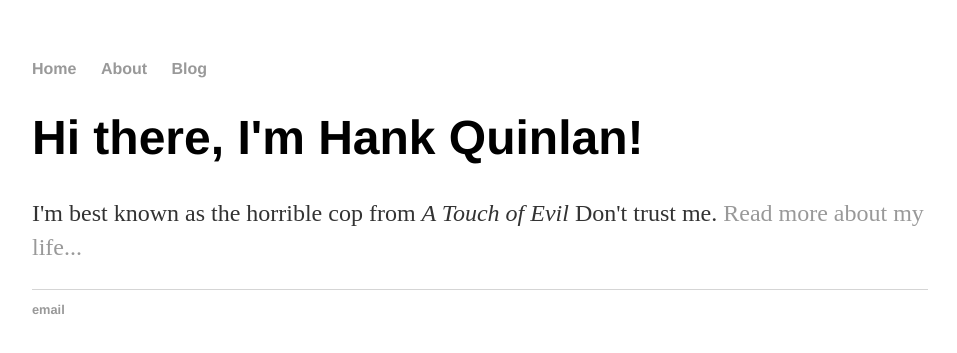
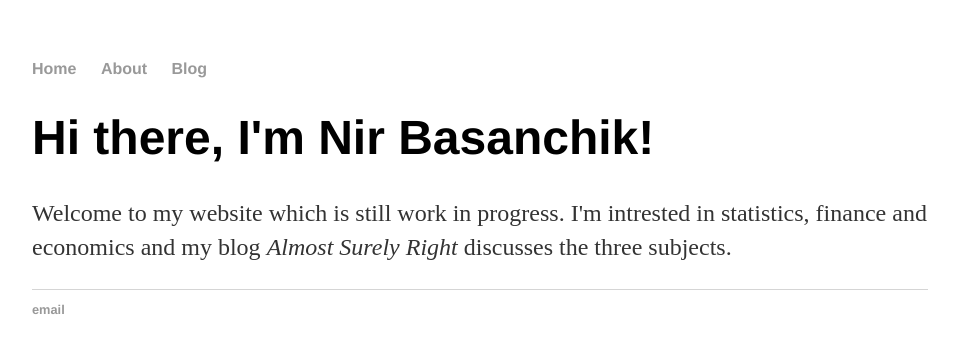
Before and after one commit to nirryde/nirryde.github.io, a Jekyll site: the page built from index.html, in a window 1280 px wide. Shown: the top 353 px of the page, without its empty margins (160-1117 px from the left). Built offline with Jekyll 4.4.1, drawn with Linux system fonts in a browser that asks for light colours.

Commit message:
Update index.html

```diff
--- a/index.html
+++ b/index.html
@@ -1,8 +1,9 @@
 ---
 layout: default
-title: Hank Quinlan, Horrible Cop
+title: Nir Basanchik
 ---
 <div class="blurb">
-	<h1>Hi there, I'm Hank Quinlan!</h1>
-	<p>I'm best known as the horrible cop from <em>A Touch of Evil</em> Don't trust me. <a href="/about">Read more about my life...</a></p>
+	<h1>Hi there, I'm Nir Basanchik!</h1>
+	<p>Welcome to my website which is still work in progress.
+	I'm intrested in statistics, finance and economics and my blog <em>Almost Surely Right</em> discusses the three subjects.</p>
 </div><!-- /.blurb -->
```
